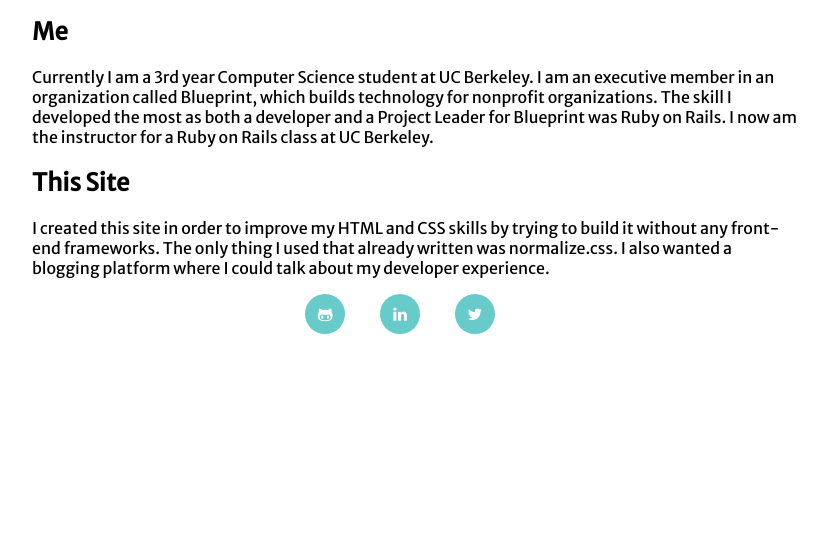
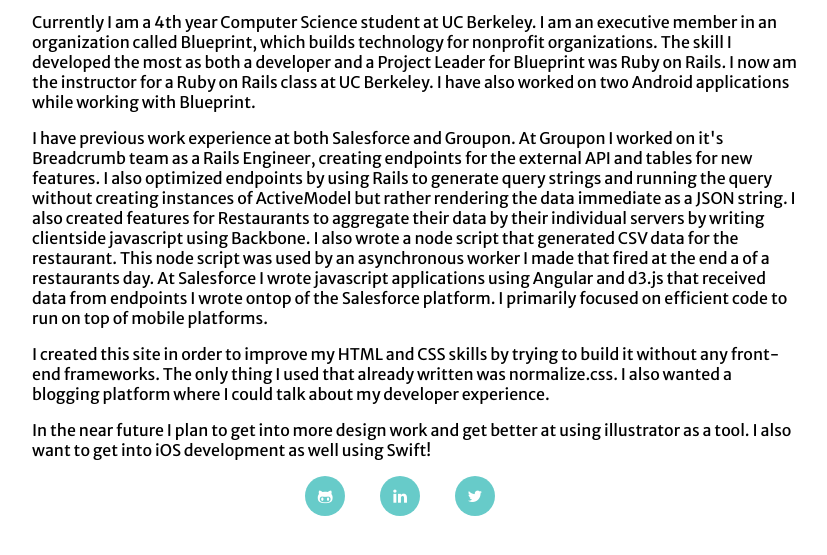
Before and after one commit to chenhoward/chenhoward.github.io, a Jekyll site: the page built from about.html, in a window 1280 px wide, cut to the strip 549-1105 px from the top of the page. Shown: the whole strip, without its empty margins (224-1051 px from the left). Built offline with Jekyll 4.4.1, drawn with Linux system fonts in a browser that asks for light colours; nearby versions of some CDN libraries; before the commit the page ends 923 px from its top, so only the background shows below that.

Commit message:
Update the about page

```diff
--- a/about.html
+++ b/about.html
@@ -7,21 +7,33 @@
 <img class="img-circle" src="https://en.gravatar.com/userimage/56315069/1d691055486badc074d28806d4f914d7.jpg?size=200">
 </img>
 
-<h2>Me</h2>
-
 <p>
-  Currently I am a 3rd year Computer Science student at UC Berkeley.  I am an
+  Currently I am a 4th year Computer Science student at UC Berkeley.  I am an
   executive member in an organization called Blueprint, which builds technology
   for nonprofit organizations.  The skill I developed the most as both a
   developer and a Project Leader for Blueprint was Ruby on Rails.  I now am the
-  instructor for a Ruby on Rails class at UC Berkeley.
+  instructor for a Ruby on Rails class at UC Berkeley.  I have also worked on two Android
+  applications while working with Blueprint.
 </p>
 <p>
+  I have previous work experience at both Salesforce and Groupon.  At Groupon I worked on it's
+  Breadcrumb team as a Rails Engineer, creating endpoints for the external API and tables for new
+  features.  I also optimized endpoints by using Rails to generate query strings and running the
+  query without creating instances of ActiveModel but rather rendering the data immediate as a JSON
+  string.  I also created features for Restaurants to aggregate their data by their individual
+  servers by writing clientside javascript using Backbone.  I also wrote a node script that
+  generated CSV data for the restaurant.  This node script was used by an asynchronous worker I
+  made that fired at the end a of a restaurants day.   At Salesforce I wrote javascript applications
+  using Angular and d3.js that received data from endpoints I wrote ontop of the Salesforce platform.
+  I primarily focused on efficient code to run on top of mobile platforms.
 </p>
-<h2>This Site</h2>
 <p>
   I created this site in order to improve my HTML and CSS skills by trying to
   build it without any front-end frameworks.  The only thing I used that already
   written was normalize.css.  I also wanted a blogging platform where I could
   talk about my developer experience.
 </p>
+<p>
+  In the near future I plan to get into more design work and get better at using illustrator as a
+  tool.  I also want to get into iOS development as well using Swift!
+</p>
```
